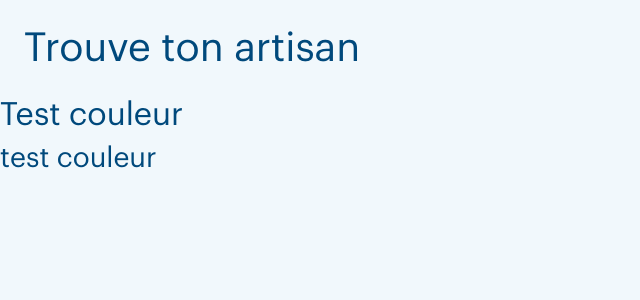
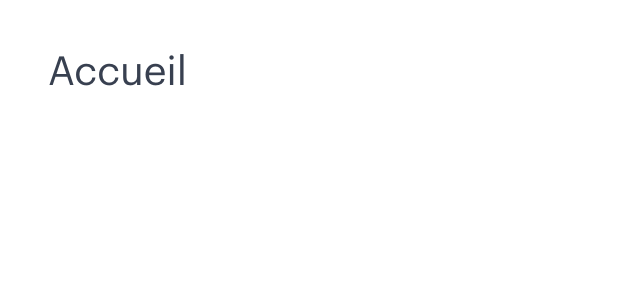
Before and after one commit to Etyliath/trouve-ton-artisan, a React (Vite) app: page / in a window 1280 px wide. Shown: the top 300 px of the page, without its empty margins (0-640 px from the left). Built offline with nearby package versions, Linux system fonts and the light colour scheme.

Commit message:
Routage créer vers les pages

```diff
--- a/src/App.jsx
+++ b/src/App.jsx
@@ -1,9 +1,9 @@
+import { Outlet } from "react-router-dom";
+
 function App() {
   return (
     <>
-      <h1 className="m-4">Trouve ton artisan</h1>
-      <h2 className="test1">Test couleur</h2>
-      <h3 className="test2">test couleur</h3>
+      <Outlet/>
     </>
   );
 }
--- /dev/null
+++ b/src/Router.jsx
@@ -0,0 +1,56 @@
+import App from './App.jsx';
+import { createBrowserRouter, RouterProvider } from 'react-router-dom';
+
+const router = createBrowserRouter([
+  {
+    path: '/',
+    element: <App />,
+    children: [
+      {
+        path: '',
+        element: <h1 className='m-5'>Accueil</h1>
+      },
+      {
+        path: 'about',
+        element: <h1 className='m-5'>A Propos</h1>
+      },
+      {
+        path: 'list',
+        element: <h1 className='m-5'>Liste Artisan</h1>
+      },
+      {
+        path: 'artisant',
+        element: <h1 className='m-5'>Un Artisan</h1>
+      },
+      {
+        path:'legales/',
+        children:[
+            {
+                path:'mentions',
+                element: <h1 className='m-5'>mentions légales</h1>
+            },
+            {
+                path:'personnels',
+                element: <h1 className='m-5'>mentions légales</h1>
+            },
+            {
+                path:'accesibilté',
+                element: <h1 className='m-5'>mentions légales</h1>
+            },
+            {
+                path:'cookies',
+                element: <h1 className='m-5'>mentions légales</h1>
+            }
+        ]
+      }
+    ],
+  },
+]);
+
+export function Router() {
+  return (
+    <>
+      <RouterProvider router={router} />
+    </>
+  );
+}
--- a/src/assets/scss/index.scss
+++ b/src/assets/scss/index.scss
@@ -33,7 +33,8 @@ $green:#82b864;
   font-weight: 700;
   font-style: normal;
 }
+
 body {
-  background: #f1f8fc;
-  color: #00497c;
+  background: #ffffff;
+  color: #384050;
 }
--- a/src/main.jsx
+++ b/src/main.jsx
@@ -1,10 +1,10 @@
 import React from 'react'
 import ReactDOM from 'react-dom/client'
-import App from './App.jsx'
 import './assets/scss/index.scss'
+import { Router } from './Router.jsx'
 
 ReactDOM.createRoot(document.getElementById('root')).render(
   <React.StrictMode>
-    <App />
+    <Router />
   </React.StrictMode>,
 )
```
